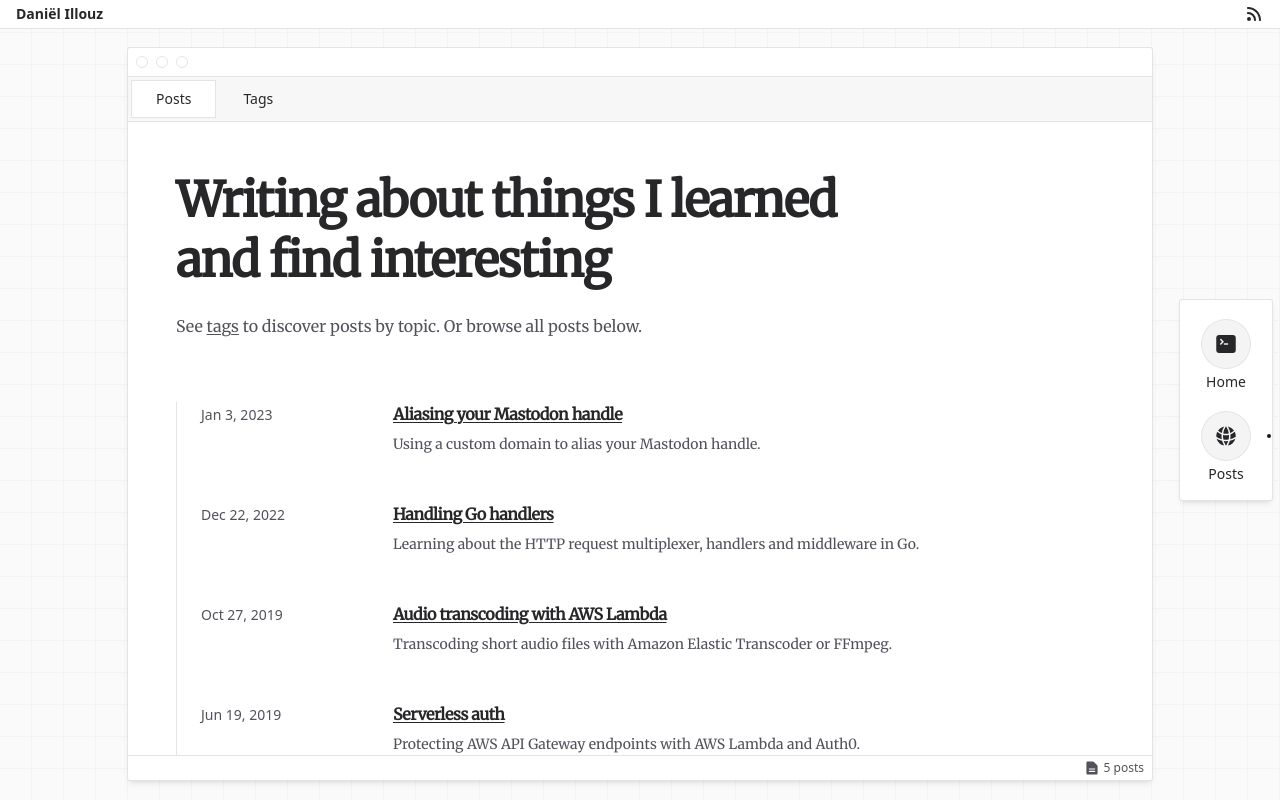
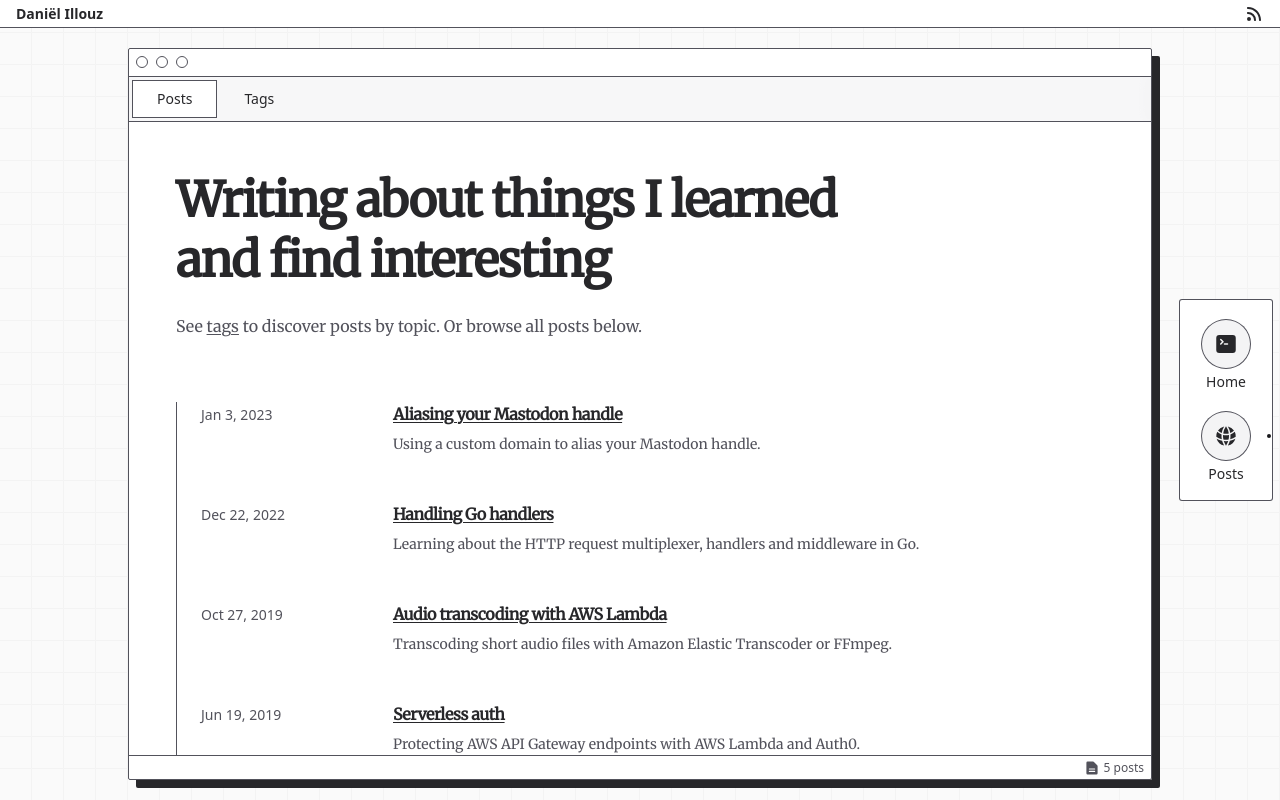
Before and after one commit to danillouz/mysite, an Astro site: page /posts in a window 1280 px wide. Built offline with nearby package versions, Linux system fonts and the light colour scheme; Astro itself is replaced by a stand-in of ours; some packages are replaced by stand-ins of ours.

Commit message:
Add retro borders/shadow for light theme

```diff
--- a/src/components/ToC.astro
+++ b/src/components/ToC.astro
@@ -5,7 +5,7 @@ interface Props {
 ---
 
 <figure
-  class="flex flex-col rounded-sm bg-danos-primary dark:bg-danos-primary-inverted ring-1 ring-danos-primary dark:ring-danos-primary-inverted shadow-lg"
+  class="flex flex-col rounded-sm bg-danos-primary dark:bg-danos-primary-inverted border border-danos-primary dark:border-danos-primary-inverted"
 >
   <div class="h-7 hidden md:flex md:items-center px-2">
     <div class="flex items-center gap-2">
--- a/src/components/Webmentions/Help.tsx
+++ b/src/components/Webmentions/Help.tsx
@@ -4,7 +4,7 @@ import type { FunctionalComponent } from "preact"
 
 const Help: FunctionalComponent = () => {
   return (
-    <section class="my-12 px-4 py-3 bg-[#fafafa] dark:bg-[#27272a] border-4 border-double border-danos-primary dark:border-danos-primary-inverted rounded-sm">
+    <section class="my-6 sm:my-12 px-4 py-3 bg-[#fafafa] dark:bg-[#27272a] border-4 border-double border-danos-primary dark:border-danos-primary-inverted rounded-sm">
       <span class="flex flex-row items-center gap-1 page-subheading text-lg">
         <span>
           <svg
--- a/src/components/Window.astro
+++ b/src/components/Window.astro
@@ -8,8 +8,13 @@ const { tabs } = Astro.props
 ---
 
 <figure
-  class="flex-1 flex flex-col md:fixed md:inset-0 max-w-3xl lg:max-w-5xl md:mx-auto md:mt-12 md:mb-[7.35rem] xl:mb-5 md:rounded-sm bg-danos-primary dark:bg-danos-primary-inverted ring-0 md:ring-1 ring-danos-primary dark:ring-danos-primary-inverted shadow-md"
+  class="relative flex-1 flex flex-col md:fixed md:inset-0 max-w-3xl lg:max-w-5xl md:mx-auto md:mt-12 md:mb-[7.35rem] xl:mb-5 bg-danos-primary dark:bg-danos-primary-inverted md:shadow-retro md:shadow-retro-primary dark:md:shadow-none md:rounded-sm"
 >
+  <div
+    class="hidden md:block absolute inset-0 border border-danos-primary dark:border-danos-primary-inverted md:rounded-sm"
+  >
+  </div>
+
   <div class="h-7 hidden md:flex md:items-center md:px-2">
     <div class="flex items-center gap-2">
       <span
@@ -45,7 +50,7 @@ const { tabs } = Astro.props
   >
     {
       tabs && (
-        <div class="z-30 sticky top-0 flex items-center gap-1 p-1 bg-danos-secondary/70 dark:bg-danos-secondary-inverted/70 md:border-t border-b border-danos-primary dark:border-danos-primary-inverted backdrop-blur scroll-x">
+        <div class="z-30 sticky top-0 flex items-center gap-1 p-1 bg-danos-secondary/70 dark:bg-danos-secondary-inverted/70 md:border-t md:border-l md:border-r border-b border-danos-primary dark:border-danos-primary-inverted backdrop-blur scroll-x">
           {tabs.map((tab) => {
             const { href, isActive = false, title } = tab
             return (
@@ -88,7 +93,9 @@ const { tabs } = Astro.props
     <!-- Put aside first, so we tab into that first. -->
     <slot name="aside" />
 
-    <slot />
+    <div class="relative">
+      <slot />
+    </div>
   </div>
 
   <div class="h-6 hidden md:flex page-subtext text-xs">
--- a/src/layouts/Page.astro
+++ b/src/layouts/Page.astro
@@ -93,7 +93,7 @@ const rssTitle = `RSS feed for ${config.RSS_TITLE}`
   >
     <main class="flex flex-col min-h-screen">
       <header
-        class="z-50 h-7 sticky flex items-center justify-between w-full px-4 bg-danos-primary dark:bg-danos-primary-inverted ring-1 ring-danos-primary dark:ring-danos-primary-inverted nav-text"
+        class="z-50 h-7 sticky flex items-center justify-between w-full px-4 bg-danos-primary dark:bg-danos-primary-inverted border-b border-danos-primary dark:border-danos-primary-inverted nav-text"
       >
         <div class="flex items-center sm:gap-4">
           <span class="inline-block py-1 font-semibold" aria-hidden="true">
@@ -131,7 +131,7 @@ const rssTitle = `RSS feed for ${config.RSS_TITLE}`
         class="z-40 sticky md:fixed inset-x-0 bottom-0 md:bottom-2 xl:inset-x-auto xl:inset-y-0 xl:right-2 xl:flex xl:items-center"
       >
         <div
-          class="flex xl:flex-col items-center justify-center gap-4 p-1 xl:py-4 mx-auto md:max-w-[12.5rem] xl:w-[5.75rem] bg-danos-primary dark:bg-danos-primary-inverted border-t border-danos-primary dark:border-danos-primary-inverted md:border-none ring-0 md:ring-1 ring-danos-primary dark:ring-danos-primary-inverted md:rounded-sm shadow-md"
+          class="flex xl:flex-col items-center justify-center gap-4 p-1 xl:py-4 mx-auto md:max-w-[12.5rem] xl:w-[5.75rem] bg-danos-primary dark:bg-danos-primary-inverted border-t border-danos-primary dark:border-danos-primary-inverted md:border-none ring-0 md:ring-1 ring-danos-primary dark:ring-danos-primary-inverted md:rounded-sm"
         >
           <DockLink href="/" title="Home">
             <svg
--- a/src/layouts/Post.astro
+++ b/src/layouts/Post.astro
@@ -135,7 +135,7 @@ const makeIssueLink = (baseUrl: string, postUrl: string): string => {
         </header>
 
         <div
-          class="mt-8 break-words prose prose-base dark:prose-invert prose-danos prose-a:font-normal prose-a:underline-offset-2 prose-a:decoration-1 prose-figcaption:text-center prose-figcaption:font-sans prose-pre:prose-base prose-pre:leading-tight prose-pre:border prose-pre:border-danos-primary dark:prose-pre:border-danos-primary-inverted prose-pre:rounded-sm prose-pre:focusable prose-code:before:content-none prose-code:after:content-none prose-img:rounded-sm focus:prose-a:focusable"
+          class="mt-8 break-words prose prose-base dark:prose-invert prose-danos prose-a:font-normal prose-a:underline-offset-2 prose-a:decoration-1 prose-figcaption:text-center prose-figcaption:font-sans prose-pre:prose-base prose-pre:leading-tight prose-pre:border prose-pre:border-danos-primary dark:prose-pre:border-danos-primary-inverted prose-pre:rounded-sm prose-pre:focusable prose-code:before:content-none prose-code:after:content-none prose-img:rounded-sm prose-hr:my-6 prose-hr:sm:my-12 focus:prose-a:focusable"
         >
           <p>{description}</p>
 
--- a/src/styles/base.css
+++ b/src/styles/base.css
@@ -31,10 +31,11 @@ See: https://tailwindcss.com/docs/adding-custom-styles#adding-base-styles
     --color-text-special-inverted: 228 228 231; /* zinc-200 */
     --color-text-highlight: 20 184 166; /* teal-500 */
     --color-text-highlight-inverted: 45 212 191; /* teal-400 */
-    --color-border: 228 228 231; /* zinc-200 */
+    --color-border: 82 82 91; /* zinc-600 */
     --color-border-inverted: 63 63 70; /* zinc-700 */
     --color-focus: 20 184 166; /* teal-500 */
     --color-focus-inverted: 45 212 191; /* teal-400 */
+    --color-box-shadow: 39 39 42; /* zinc-800 */
   }
 
   @media (prefers-color-scheme: light) {
--- a/tailwind.config.cjs
+++ b/tailwind.config.cjs
@@ -51,6 +51,12 @@ module.exports = {
           focus: "rgb(var(--color-focus) / <alpha-value>)",
           "focus-inverted": "rgb(var(--color-focus-inverted) / <alpha-value>)",
         },
+      },
+      boxShadowColor: {
+        "retro-primary": "rgb(var(--color-box-shadow) / <alpha-value>)",
+      },
+      boxShadow: {
+        retro: "8px 8px 0 0",
       },
       borderColor: {
         danos: {
```
Also changed, not shown: 1 other file.
